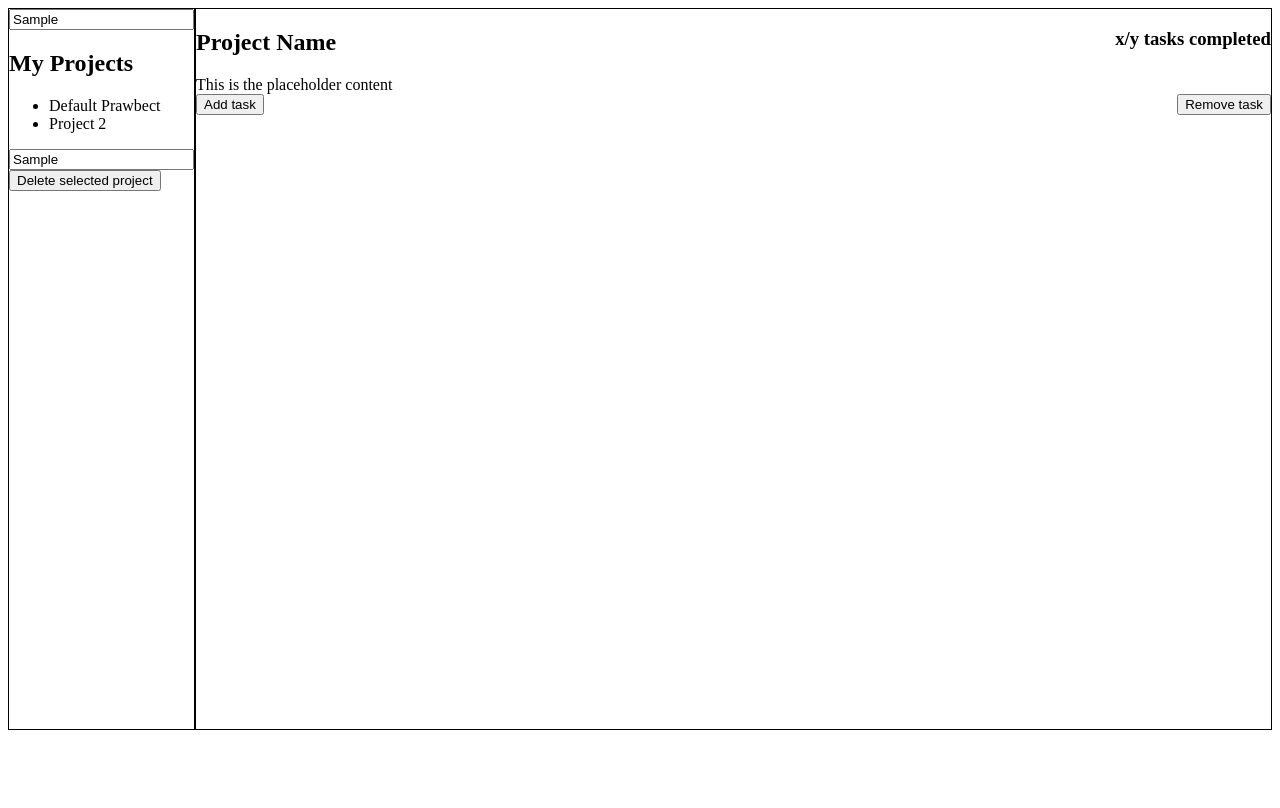
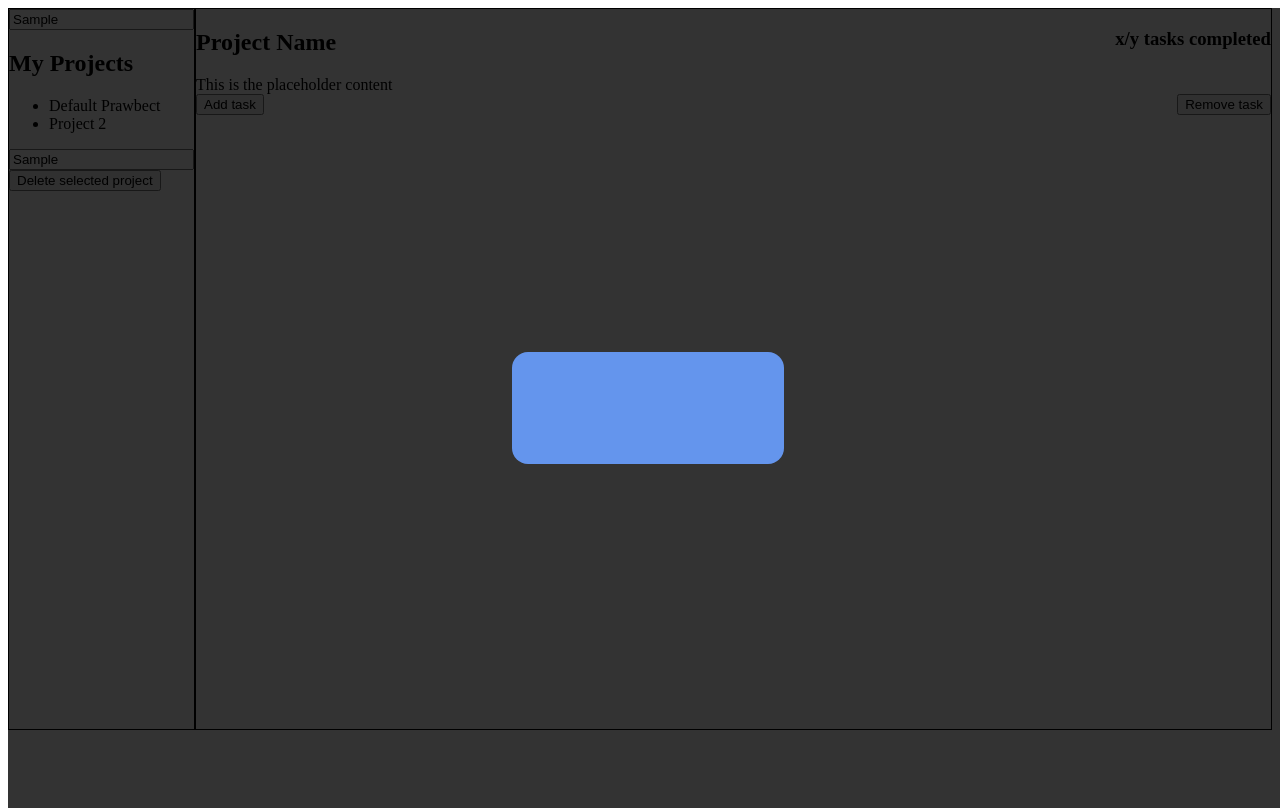
Before and after one commit to joslionel/todo-odin, a website built with webpack: page dist/index.html in a window 1280 px wide. Both pictures are taken after typing "Sample", "Sample" into the empty fields and a click on the button "Add task". Built offline with nearby package versions, Linux system fonts and the light colour scheme.

Commit message:
Modal windows etc begun, next steps planned

```diff
--- a/src/index.js
+++ b/src/index.js
@@ -1,10 +1,11 @@
 import './style.css';
 import { renderPage } from "./renderPage";
 import { leftPanelActions } from "./leftPanelActions";
-import { updateCompletionStatus, updateMainPane } from "./mainPanelActions";
+import { mainPaneActions, updateMainPane } from "./mainPanelActions";
 
 renderPage()
 
-leftPanelActions()
+leftPanelActions();
+mainPaneActions();
 
 updateMainPane('default')
--- a/src/leftPanelActions.js
+++ b/src/leftPanelActions.js
@@ -1,6 +1,6 @@
 import { project, projects } from "./projects.js";
 import { updateMainPane } from "./mainPanelActions";
-
+import { showModal } from "./renderPage";
 
 
 const searchBar = () => {
@@ -71,6 +71,11 @@ const populateProjectList = (projectList) => {
 
 }
 
+const deleteProject =  () => {
+    const deleteProjectButton = document.getElementById('deleteProjectButton');
+    deleteProjectButton.addEventListener('click', showModal)
+}
+
 const leftPanelActions = () => {
 
     searchBar()
@@ -79,6 +84,8 @@ const leftPanelActions = () => {
 
     populateProjectList(projects)
 
+    deleteProject()
+
 }
 
 export {leftPanelActions, listOfProjects}
--- a/src/mainPanelActions.js
+++ b/src/mainPanelActions.js
@@ -1,4 +1,5 @@
 import { projects } from "./projects.js";
+import { showModal } from "./renderPage";
 
 const updateMainPane = (content) => {
 
@@ -85,4 +86,22 @@ const updateCompletionStatus = (project) => {
 
 
 
-export { updateCompletionStatus, updateMainPane }
+const addTask = () => {
+    const addTaskButton = document.getElementById('addTaskButton')
+    addTaskButton.addEventListener('click', showModal)
+}
+
+const removeTask = () => {
+    const removeTaskButton = document.getElementById('removeTaskButton')
+removeTaskButton.addEventListener('click', showModal);
+
+}
+
+const mainPaneActions = () => {
+    addTask()
+    removeTask()
+}
+
+
+
+export { updateCompletionStatus, updateMainPane, mainPaneActions }
--- a/src/renderPage.js
+++ b/src/renderPage.js
@@ -29,6 +29,7 @@ const createLeftPanel = () => {
     createNewProject.setAttribute('placeholder', 'Create a new project');
 
     const deleteProjectButton = document.createElement('button');
+    deleteProjectButton.setAttribute('id', 'deleteProjectButton')
     deleteProjectButton.textContent = 'Delete selected project';
 
     leftPanel.append(navSearchBar, navHeading, projectList, createNewProject, deleteProjectButton);
@@ -60,9 +61,11 @@ const createRightPanel = () => {
 
     const addTaskButton = document.createElement('button')
     addTaskButton.textContent = 'Add task'
+    addTaskButton.setAttribute('id', 'addTaskButton')
 
     const removeTaskButton = document.createElement('button')
     removeTaskButton.textContent = 'Remove task'
+    removeTaskButton.setAttribute('id', 'removeTaskButton')
 
     mainAddTask.append(addTaskButton, removeTaskButton)
 
@@ -73,6 +76,46 @@ const createRightPanel = () => {
     return mainPanel
 }
 
+const createModalWindow = () => {
+    const modalParent = document.createElement('div')
+    modalParent.classList.add('modalParent')
+    const modal = document.createElement('div')
+    modal.classList.add('modalWindow')
+    modalParent.classList.add('hide')
+
+    modalParent.append(modal)
+
+    modalParent.addEventListener('click', function (e) {
+        if (e.target == modalParent) {modalParent.classList.toggle('hide')}
+    })
+
+    return modalParent
+}
+
+// these modal variations should have content & structure inside the functions
+// then thse functions are passed into showModal as switch statement based on parameter
+// that is passed from button click (in the other modules)
+// this will allow the relevant stuff to the applied to the modal window when a button is pressed
+
+const addTaskModal = () => {
+
+}
+
+const removeProjectModal = () => {
+
+}
+
+const removeTaskModal = () => {
+
+}
+
+const showModal = () => {
+    const addTaskModal = document.querySelector('.modalParent')
+
+    addTaskModal.classList.toggle('hide')
+
+}
+
 const renderPage = () => {
     const mainFrame = createMainFrame()
 
@@ -80,11 +123,13 @@ const renderPage = () => {
 
     const rightPanel = createRightPanel()
 
-    mainFrame.append(leftPanel, rightPanel);
+    const modalWindow = createModalWindow()
+
+    mainFrame.append(leftPanel, rightPanel, modalWindow);
 
     document.body.append(mainFrame);
 
     return {mainFrame}
 }
 
-export {renderPage};
+export {renderPage, showModal};
--- a/src/style.css
+++ b/src/style.css
@@ -14,3 +14,28 @@
     display: flex;
     justify-content: space-between;
 }
+
+.hide {
+    visibility: hidden;
+}
+
+.modalParent {
+    position: absolute;
+    display: flex;
+    align-items: center;
+    justify-content: center;
+    width: 100%;
+    height: 100%;
+    background-color: rgba(0, 0, 0, .8);
+    cursor: pointer;
+}
+
+.modalWindow {
+    min-width: 15em;
+    min-height: 5em;
+    padding: 1em;
+    border: 0px;
+    border-radius: 1em;
+    background-color: cornflowerblue;
+    cursor: auto;
+}
```
Also changed, not shown: dist/main.js.
